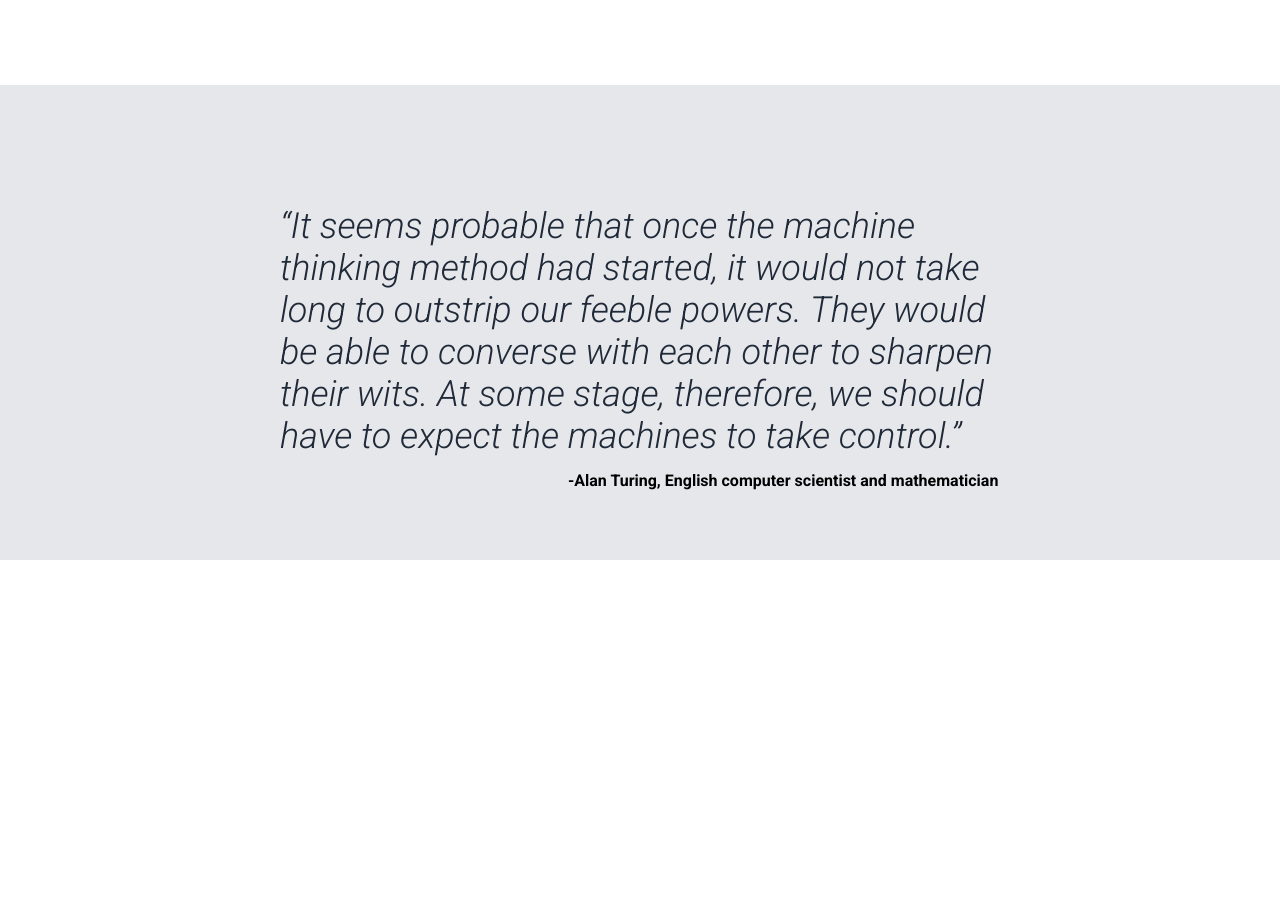
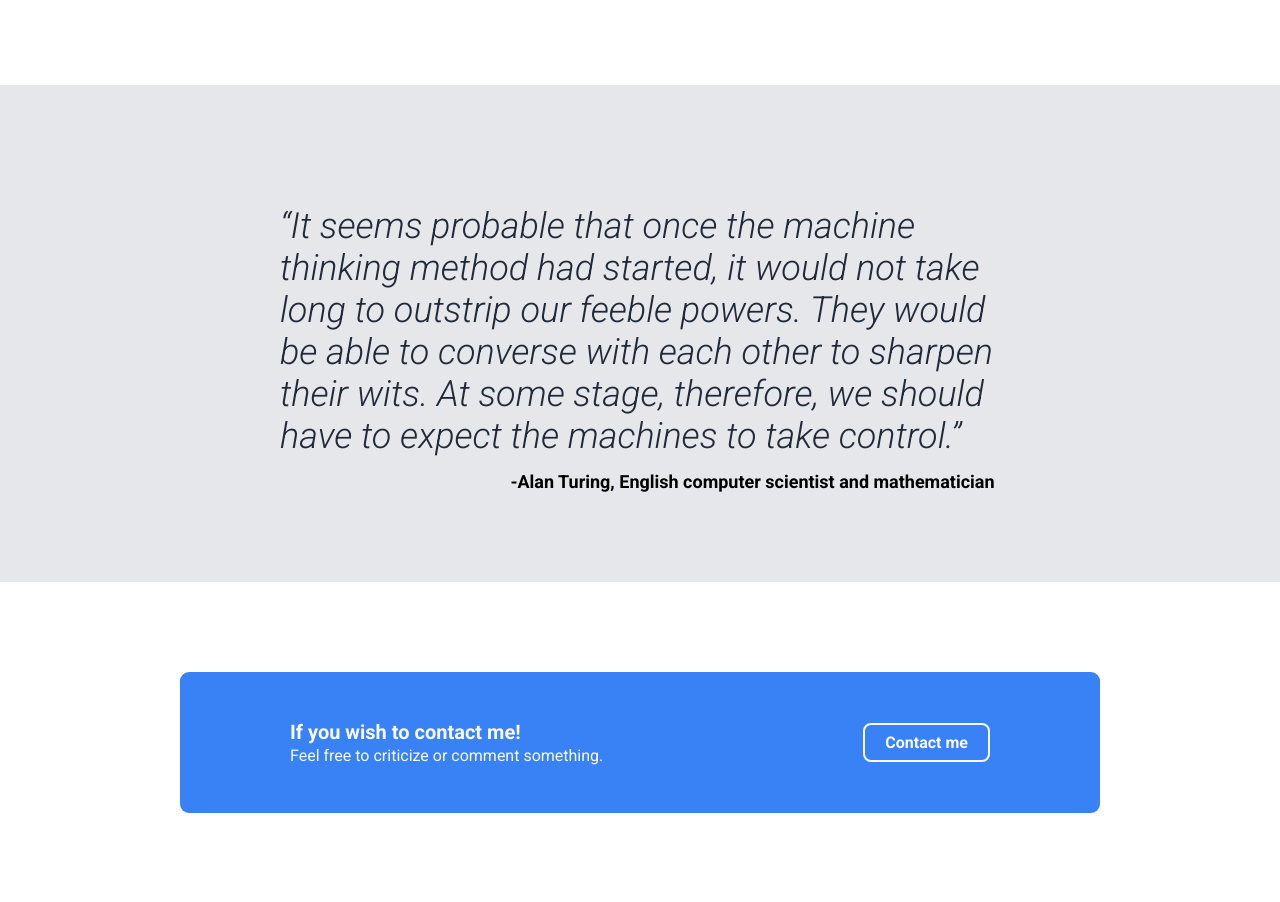
Before and after one commit to EdigarCarvalho/Odin-Project-landing-page, a plain HTML site: page index.html in a window 1280 px wide. Shown: the part 1111-2013 px from the top of the page. Before the commit the page ends 1671 px from the top, so only its background shows below. Drawn offline with Linux system fonts and the light colour scheme.

Commit message:
add: contact section with css style

```diff
--- a/index.html
+++ b/index.html
@@ -50,7 +50,16 @@
         <div class="section-quote-inner-div">
             <p class="quote-text">“It seems probable that once the machine thinking method had started, it would not take long to outstrip our feeble powers.
                 They would be able to converse with each other to sharpen their wits. At some stage, therefore, we should have to expect the machines to take control.”</p>
-            <strong style="margin-left: 40%">-Alan Turing, English computer scientist and mathematician</strong>
+            <strong>-Alan Turing, English computer scientist and mathematician</strong>
+        </div>
+    </section>
+    <section class="section-contact">
+        <div class="section-contact-inner-div">
+            <div>
+                <strong >If you wish to contact me!</strong>
+                <p>Feel free to criticize or comment something.</p>
+            </div>
+            <a href="https://www.linkedin.com/in/edigar-carvalho-775976239/" class="transparent-button">Contact me</a>
         </div>
     </section>
 </body>
--- a/style.css
+++ b/style.css
@@ -75,7 +75,7 @@ header .second-header-div{
     height: 390px;
 }
 
-.section-one{
+.section-one, .section-contact{
     background-color: #fff;
 }
 
@@ -122,5 +122,46 @@ header .second-header-div{
 
 .section-quote-inner-div{
     width: 720px;
-    margin-bottom: 70px;
+    margin-bottom: 90px;
 }
+
+.section-quote-inner-div strong{
+    margin-left: 32%;
+    font-size: 18px;
+}
+
+
+.section-contact{
+    display: flex;
+    justify-content: center;
+    align-items: center;
+    height: 320px;
+}
+
+.section-contact-inner-div{
+    background-color: #3882f6;
+    border-radius: 9px;
+    width: 700px;
+    color: #f9faf8;
+    padding: 48px 110px 48px 110px;
+    display: flex;
+    justify-content: space-between;
+    align-items: center;
+}
+
+.transparent-button{
+    color: #f9faf8;
+    background-color: transparent;
+    border: 2px solid #f9faf8;
+    border-radius: 8px;
+    padding: 8px 20px 8px 20px;
+    font-weight: bold;
+    font-size: 16px;
+}
+
+.section-contact-inner-div strong{
+    font-size: 20px;
+}
+.section-contact-inner-div p{
+    margin: 2px 0px 0px 0px;
+}
```
